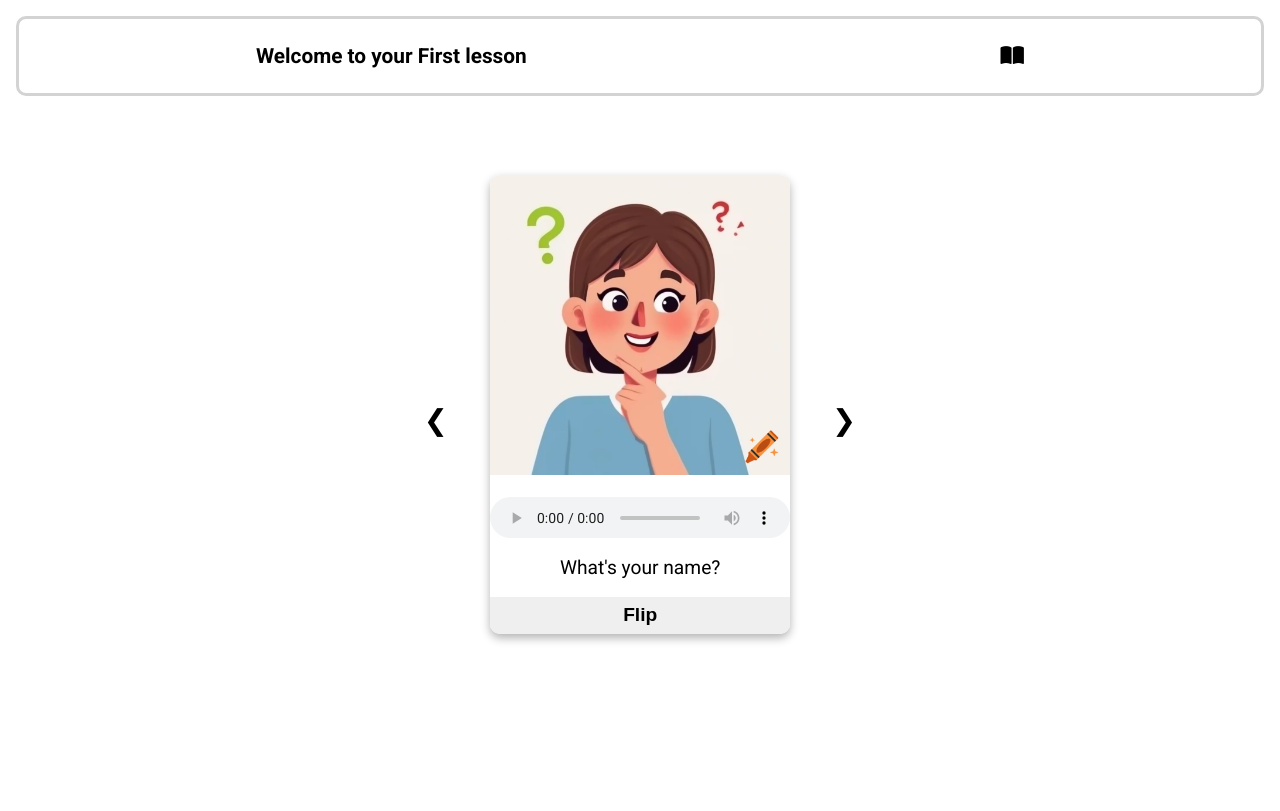
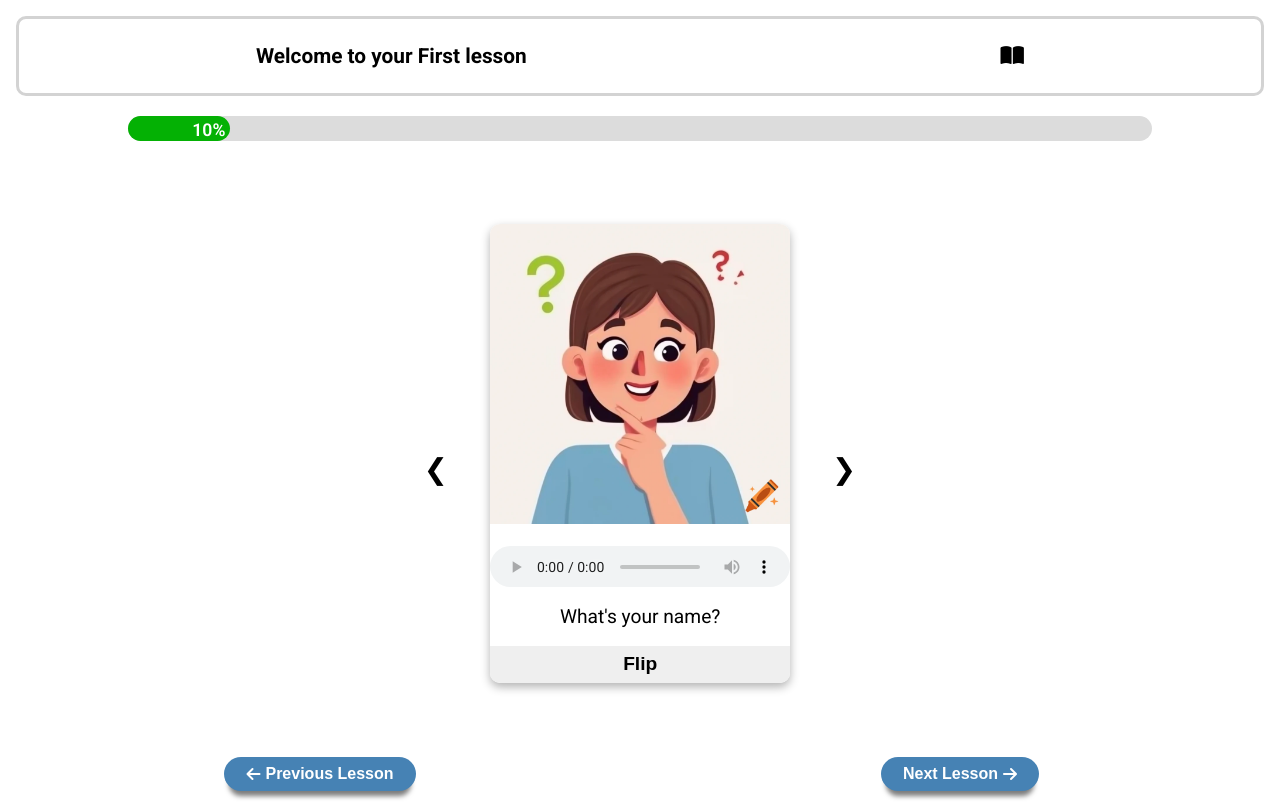
Before and after one commit to Mahmoud-solaiman/english-teaching, a plain HTML site: page lessons/lesson1.html in a window 1280 px wide. Drawn offline with Linux system fonts and the light colour scheme.

Commit message:
Creating a progress bar, a previous btn, and adding back audios

```diff
--- a/data/lesson1.js
+++ b/data/lesson1.js
@@ -39,8 +39,8 @@ const cards = [
       sentence: "Do you have siblings?"
     },
     back: {
-      audio:'../audios/back-audios/ihave2brosand2sisters.mp3',
-      answer:"Yes, I have 2 bros and 2 sisters"
+      audio:'../audios/back-audios/yesihave2brothersand2sisters.mp3',
+      answer:"Yes, I have 2 brothers and 2 sisters"
     }
   },
   {
@@ -50,7 +50,7 @@ const cards = [
       sentence: "How are you?"
     },
     back: {
-      audio:'../audios/back-audios/imgood.mp3',
+      audio:'../audios/back-audios/iamgood.mp3',
       answer:"I'm good"
     }
   },
@@ -105,7 +105,7 @@ const cards = [
       sentence: "Where are you from?"
     },
     back: {
-      audio:'../audios/back-audios/imfromegypt.mp3',
+      audio:'../audios/back-audios/iamfromegypt.mp3',
       answer:"I'm from Egypt"
     }
   }
--- a/lessons/lesson1.html
+++ b/lessons/lesson1.html
@@ -15,6 +15,14 @@
         <i class="fa-solid fa-book-open"></i>
       </span>
     </header>
+
+    <!-- Creating a progress bar to track how many cards have been learned -->
+     <div class="progress-bar">
+      <div class="progress-bar-inner">
+        <span class="progress-percentage">10%</span>
+      </div>
+
+     </div>
 
     <main class="container">
       <button class="left-btn">
@@ -44,6 +52,23 @@
       </div>
     </div>
 
+    <!-- Navigation buttons -->
+     <div class="nav-btns-container">
+      <!-- Buttton to take the user to the previous lesson -->
+      <a href="./intro-lesson.html" class="previous-lesson-link">
+        <button class="previous-lesson-btn">
+          <i class="fa-solid fa-arrow-left"></i> Previous Lesson
+        </button>
+      </a>
+      <!-- Button to take the user to the next lesson -->
+      <a href="./lesson2.html" class="next-lesson-link">
+        <button class="next-lesson-btn">
+          Next Lesson <i class="fa-solid fa-arrow-right"></i>
+        </button>
+      </a>
+     </div>
+
+
     <script src="../data/lesson1.js"></script>
     <script src="../scripts/intro-lesson.js"></script>
     <script src="../scripts/lesson1.js"></script>
--- a/scripts/lesson1.js
+++ b/scripts/lesson1.js
@@ -1,4 +1,5 @@
 const flipCard = document.querySelector('.flip-card');
+const learnedCards = ["What's your name?"];
 
 function renderFirstCard() {
   flipCard.innerHTML = `
@@ -15,6 +16,9 @@ function renderFirstCard() {
       </div>
       <div class="flip-card-back">
         <p class="answer">${cards[0].back.answer}</p>
+        <audio controls>
+          <source src="${cards[0].back.audio}">
+        </audio>
         <button class="flip-back-btn flip-btn">Flip</button>
       </div>
     </div>
@@ -57,6 +61,9 @@ function renderNewCard(addCard, cardNumber, animate, element1, element2) {
     </div>
     <div class="flip-card-back">
       <p class="answer">${cards[cardNumber].back.answer}</p>
+      <audio controls>
+        <source src="${cards[cardNumber].back.audio}">
+      </audio>
       <button class="flip-back-btn flip-btn">Flip</button>
     </div>
   `;
@@ -75,7 +82,16 @@ function renderNewCard(addCard, cardNumber, animate, element1, element2) {
     }, 100);
   }, 5);
 
-  console.log(cardNumber);
+  const progressBar = document.querySelector('.progress-bar-inner');
+  const progressPercentage = document.querySelector('.progress-percentage');
+
+  if(learnedCards.indexOf(cards[cardNumber].front.sentence) === -1) {
+    let cardsNumber = learnedCards.length + 1;
+    learnedCards.push(cards[cardNumber].front.sentence);
+    progressBar.style.width = `${(cardsNumber) * 10}%`;
+    progressPercentage.innerText = `${(cardsNumber) * 10}%`;
+    console.log(learnedCards, cardsNumber);
+  }
 }
 
 const rightBtn = document.querySelector('.right-btn');
--- a/scss-styles/lessons-styles/_intro-main.scss
+++ b/scss-styles/lessons-styles/_intro-main.scss
@@ -31,21 +31,17 @@
   bottom:0;
   right:50%;
   left:50%;
-  background-color: rgba(1, 36, 54, 0.8);
+  background-color: rgba(5, 5, 5, 0.8);
   display:flex;
   padding:2em;
 
   & .exit {
     align-self: start;
     cursor:pointer;
-
+    color:#fff;
     & .fa-xmark {
       font-size:1.8rem;
       transition:.2s linear;
-    }
-
-    &:hover .fa-xmark {
-      color:#fff;
     }
   }
 
@@ -63,12 +59,15 @@
 
 }
 
-.next-lesson-link {
+.next-lesson-link,
+.previous-lesson-link {
   display: flex;
   justify-content: center;
+  text-decoration-line:none;
 }
 
-.next-lesson-btn {
+.next-lesson-btn,
+.previous-lesson-btn {
   position:fixed;
   bottom:20px;
   padding:.5em 1.4em;
--- a/scss-styles/lessons-styles/_lesson1.scss
+++ b/scss-styles/lessons-styles/_lesson1.scss
@@ -5,6 +5,32 @@
 
   & li:not(li:last-child) {
     padding-bottom:10px;
+  }
+}
+
+.progress-bar {
+  width:80%;
+  height:25px;
+  background-color:rgb(220, 220, 220);
+  margin: 20px auto;
+  border-radius: 30px;
+
+  & .progress-bar-inner {
+    width:10%;
+    height:100%;
+    border-radius: 30px;
+    background-color:rgb(4, 177, 4);
+    transition: all .2s linear;
+    position:relative;
+
+    & .progress-percentage {
+      position:absolute;
+      font-size:1.1rem;
+      font-weight:600;
+      color:#fff;
+      right:5px;
+      bottom:1px;
+    }
   }
 
 }
@@ -95,7 +121,7 @@
 
 .flip-card-back {
   display: grid;
-  grid-template-rows: repeat(2, 50%);
+  grid-template-rows: repeat(3, 33.33%);
 
   & .answer {
     text-align: center;
@@ -107,7 +133,22 @@
   & .flip-back-btn {
     align-self: end;
   }
+
+  & audio {
+    align-self: center;
+  }
 }
+
+.nav-btns-container {
+  display:grid;
+  grid-template-columns: repeat(2, 50%);
+
+  & a .next-lesson-btn,
+  & a .previous-lesson-btn {
+    position:relative;
+  }
+}
+
 
 .flipped-card {
   transform: rotateY(180deg);
```
Also changed, not shown: scss-styles/lessons-styles/main-lessons.css, 10 other files.
